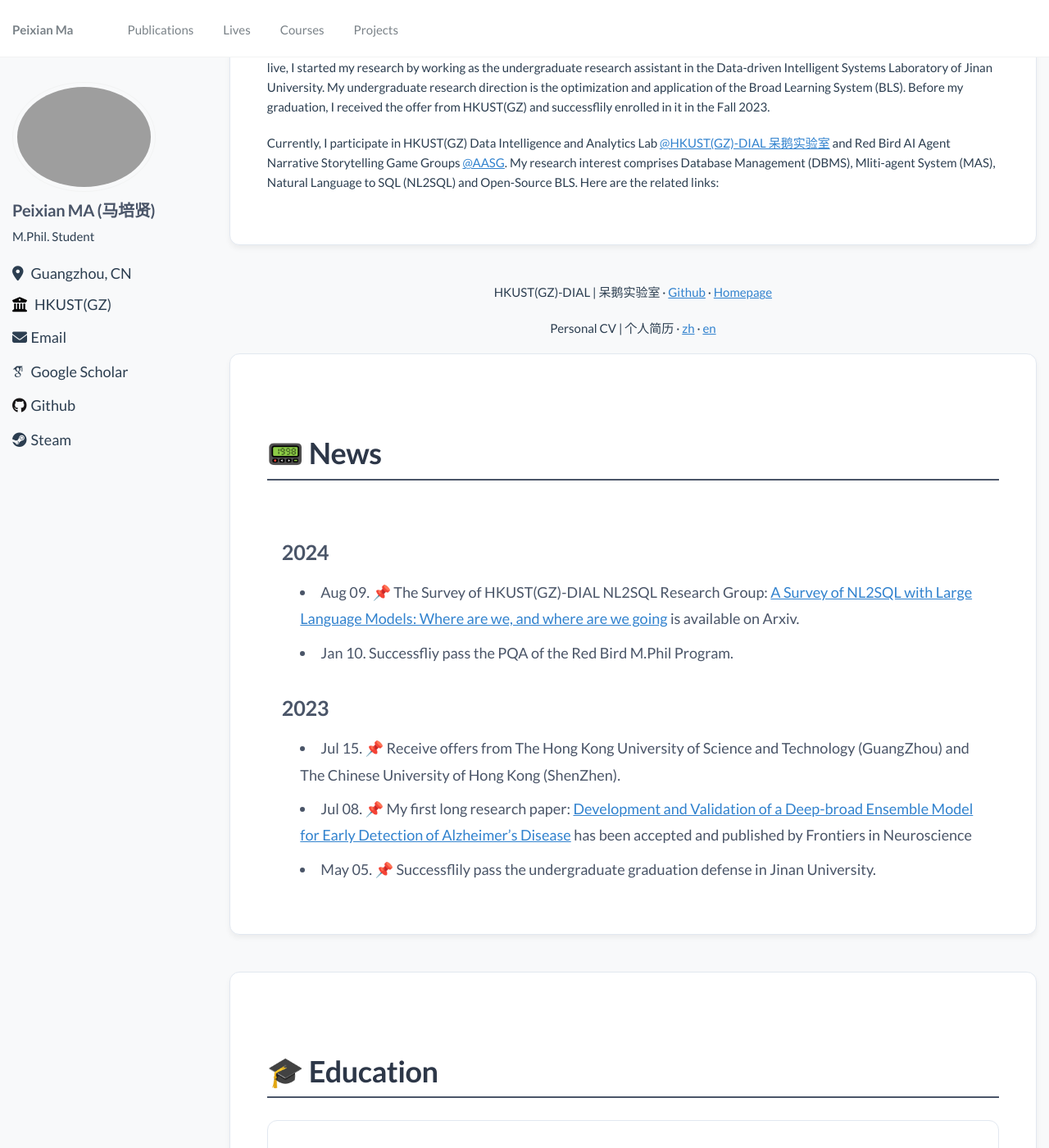
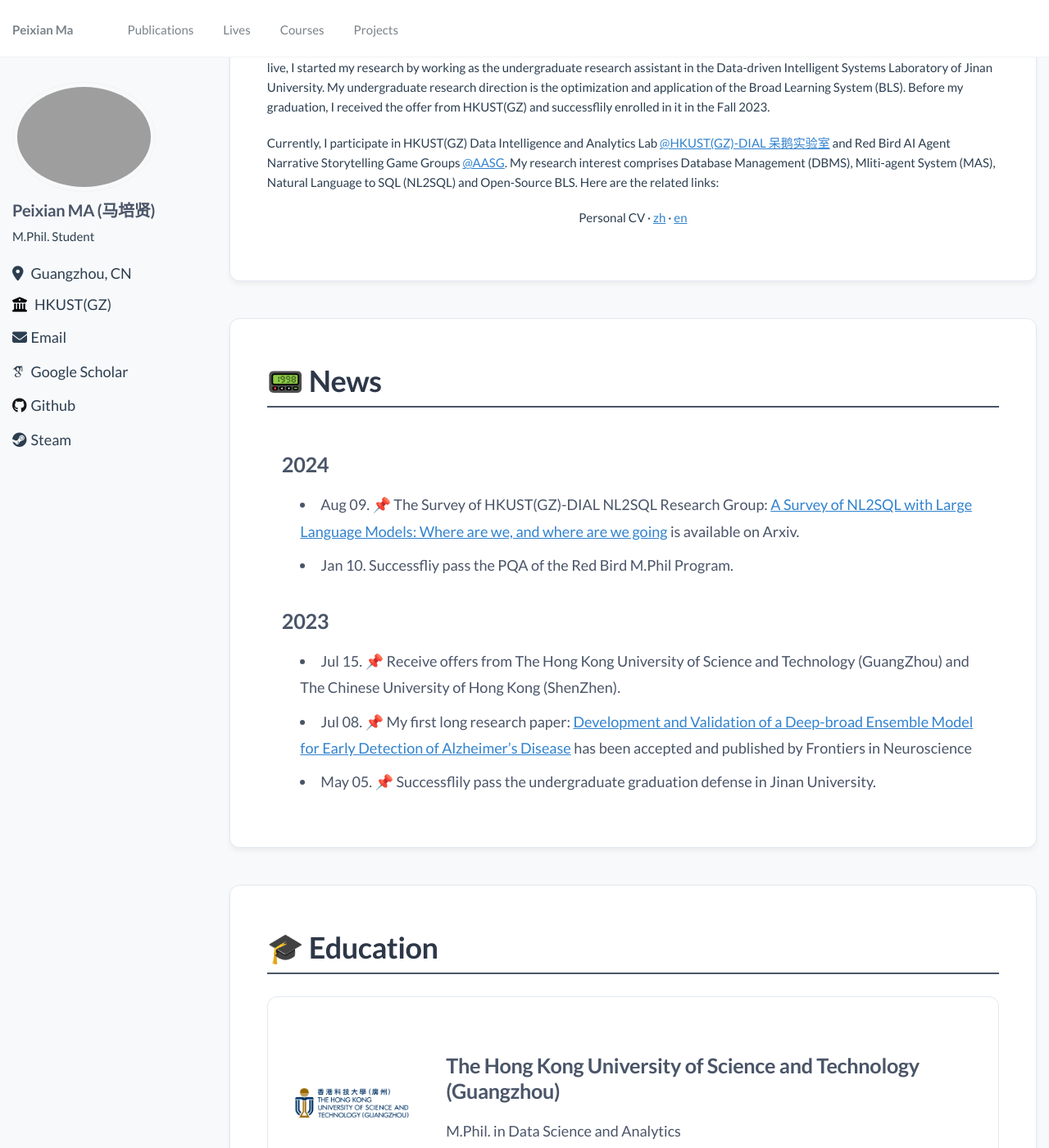
Before and after one commit to MPX0222/MPX0222.github.io, a Jekyll site: the page built from _pages/about.md, in a window 1280 px wide and 1400 px high, scrolled down 241 px. Shown: the whole window at 82% size. Built offline with Jekyll 4.4.1, drawn with Linux system fonts in a browser that asks for light colours; some web fonts are replaced.

Commit message:
Refactor about.md to streamline content and improve layout. Adjusted margin for the main title and removed outdated CV links. Added new links for personal CV in both Chinese and English, enhancing accessibility and organization of information.

```diff
--- a/_pages/about.md
+++ b/_pages/about.md
@@ -26,7 +26,7 @@ redirect_from:
     font-size: 2rem;
     font-weight: 700;
     color: #2d3748;
-    margin: 2.5rem 0 1.5rem 0;
+    margin: 0rem 0 0.5rem 0;
     padding: 0.5rem 0;
     border-bottom: 2px solid #4a5568;
     letter-spacing: -0.5px;
@@ -306,24 +306,14 @@ redirect_from:
   <p>
     Currently, I participate in HKUST(GZ) Data Intelligence and Analytics Lab <a href="https://github.com/HKUSTDial">@HKUST(GZ)-DIAL 呆鹅实验室</a> and Red Bird AI Agent Narrative Storytelling Game Groups <a href="">@AASG</a>. My research interest comprises Database Management (DBMS), Mliti-agent System (MAS), Natural Language to SQL (NL2SQL) and Open-Source BLS. Here are the related links:
   </p>
+  <p align="center">
+    Personal CV
+    ·
+    <a href="../files/CV2025_PeixianMA_CN-241210.pdf">zh</a>
+    ·
+    <a href="../files/AwesomeCV2024_Peixian_MA.pdf">en</a>
+  </p>
 </div>
-
-<p align="center">
-  HKUST(GZ)-DIAL | 呆鹅实验室
-  ·
-  <a href="https://github.com/HKUSTDial">Github</a>
-  ·
-  <a href="https://github.com/HKUSTDial">Homepage</a>
-</p>
-
-<p align="center">
-  Personal CV | 个人简历
-  ·
-  <a href="https://mpx0222.github.io/">zh</a>
-  ·
-  <a href="https://mpx0222.github.io/">en</a>
-</p>
-
 
 <div class="main-container">
   <h1>📟 News</h1>
```
Also changed, not shown: 1 other file.
